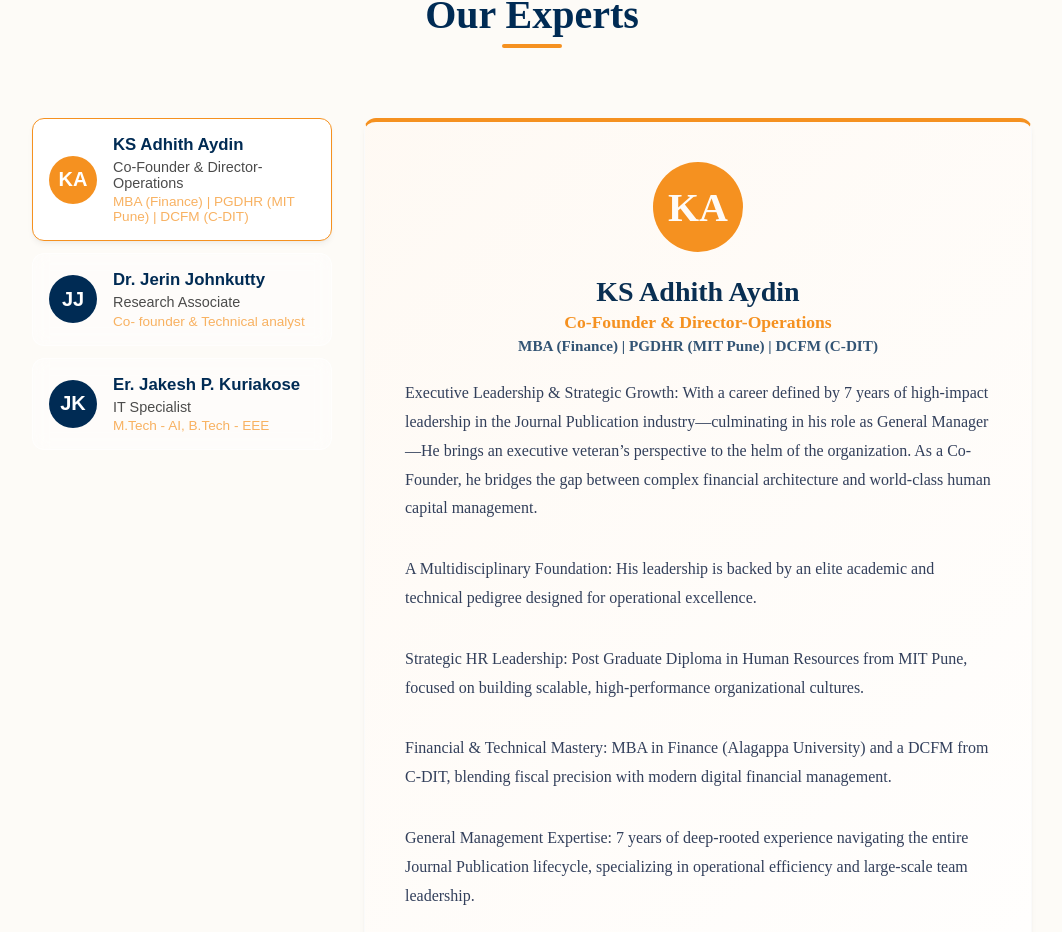
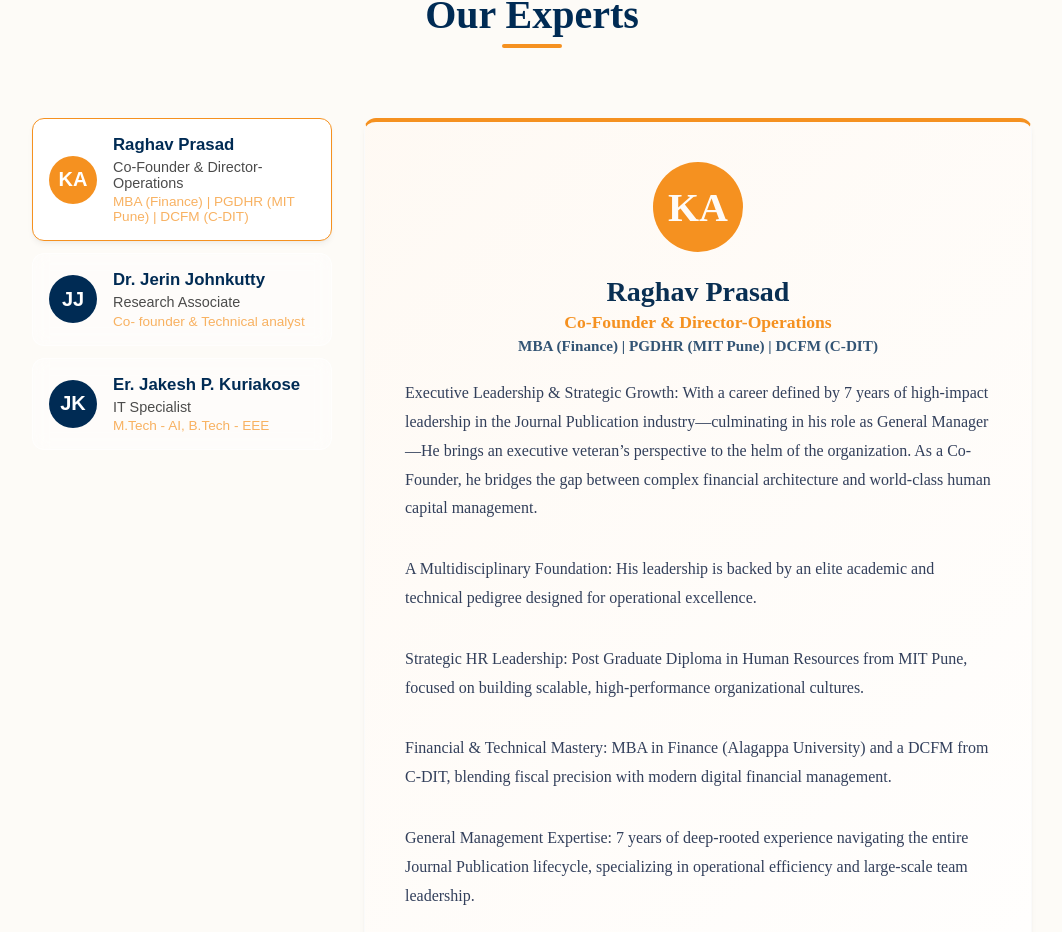
Before and after one commit to elite-researchsol/website, a Next.js app: page / in a window 1280 px wide. Shown: the part 2495-3427 px from the top of the page, without its empty margins (108-1170 px from the left). Built offline with nearby package versions, Linux system fonts and the light colour scheme.

Commit message:
Fix founder name in ExpertsGallery

```diff
--- a/src/components/ExpertsGallery.jsx
+++ b/src/components/ExpertsGallery.jsx
@@ -6,7 +6,7 @@ import "./ExpertsGallery.css";
 const expertsData = [
   {
     id: 1,
-    name: "KS Adhith Aydin",
+    name: "Raghav Prasad",
     initials: "KA",
     title: "Co-Founder & Director-Operations",
     subtitle: "MBA (Finance) | PGDHR (MIT Pune) | DCFM (C-DIT)",
```
